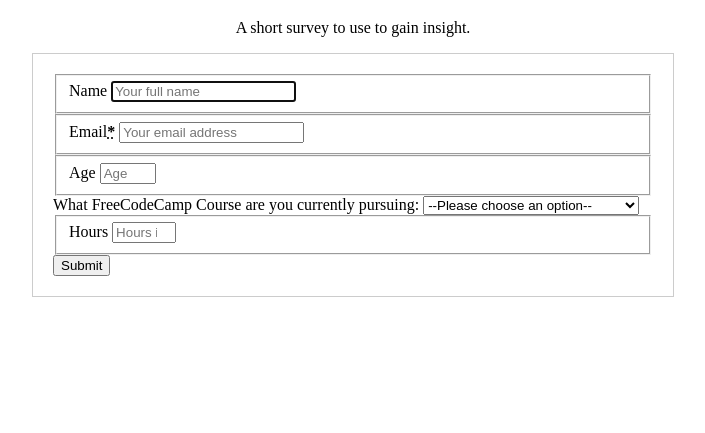
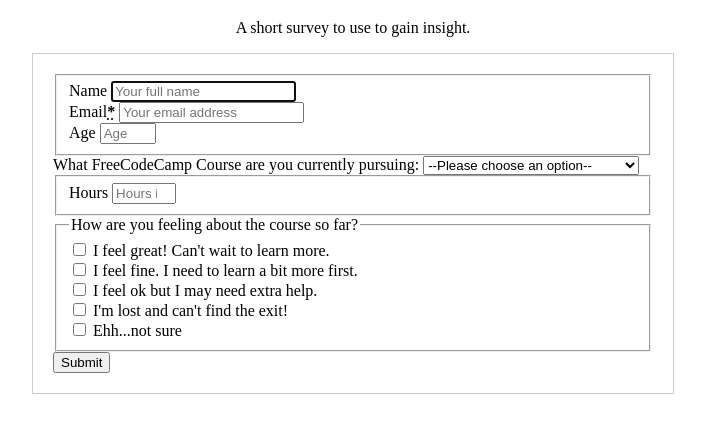
Before and after one commit to rescriba01/simple-form, a plain HTML site: page index.html in a window 1280 px wide. Shown: the part 61-494 px from the top of the page, without its empty margins (287-992 px from the left). Drawn offline with Linux system fonts and the light colour scheme.

Commit message:
style: Fix grouping of form elements
Removed unneeded markup and placed form elements where they made most sense semantically. Added values attributes for checkboxes and div for upcoming textarea.

```diff
--- a/index.html
+++ b/index.html
@@ -21,14 +21,12 @@
                 <fieldset>
                     <label for="name" id="name-label">
                         <span>Name</span> <input autofocus class="form-field__input" name="name" type="text" id="name" placeholder="Your full name">
-                    </label>
-                </fieldset>
-                <fieldset>
+                    </label><br>
+
                     <label for="email" id="email-label">
                         <span>Email</span><strong><abbr title="required">*</abbr></strong> <input class="form-field__input" name="usermail" type="email" id="email" placeholder="Your email address">
-                    </label>
-                </fieldset>
-                <fieldset>
+                    </label><br>
+
                     <label for="age" id="age-label">
                         <span>Age</span> <input class="form-field__input" name="age" type="number" id="age" min="10" max="75" placeholder="Age">
                     </label>
@@ -54,14 +52,35 @@
                 <fieldset>
                     <label for="number" id="number-label">
                         <span>Hours</span> <input class="form-field__input" name="hours" type="number" id="number" min="1" max="299" placeholder="Hours into course">
-                        <!-- TODO: Non-numbers should trigger HTML5 validation error -->
-                        <!-- TODO: Numbers outside the min and max range should trigger HTML5 validation error -->
                     </label>
                 </fieldset>
             </div>
+            <div id="morale" class="form-group">
+                <fieldset>
+                    <legend id="morale-question">How are you feeling about the course so far?</legend>
+
+                    <input type="checkbox" id="great" name="great" value="great">
+                    <label for="great">I feel great! Can't wait to learn more.</label><br>
+
+                    <input type="checkbox" id="fine" name="fine" value="fine">
+                    <label for="fine">I feel fine. I need to learn a bit more first.</label><br>
+
+                    <input type="checkbox" id="ok" name="ok" value="ok">
+                    <label for="ok">I feel ok but I may need extra help.</label><br>
+
+                    <input type="checkbox" id="lost" name="lost" value="lost">
+                    <label for="lost">I'm lost and can't find the exit!</label><br>
+
+                    <input type="checkbox" id="ehh" name="ehh" value="ehh">
+                    <label for="ehh">Ehh...not sure</label>
+                </fieldset>
+            </div>
+        </div>
+        <div id="comment-area">
+
         </div>
         <div class="form-footer">
-            <button class="btn btn-primary" type="submit">Submit</button>
+            <button id="submit" class="btn btn-primary" type="submit">Submit</button>
         </div>
     </form>
 </body>
```
